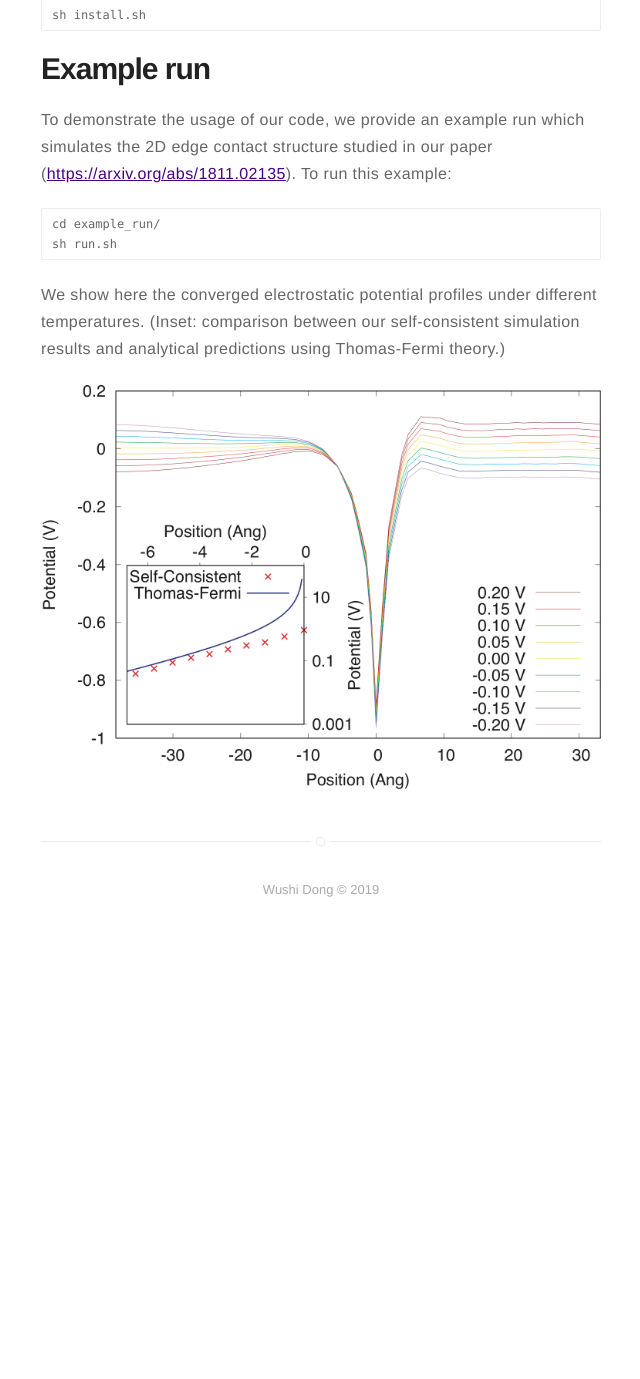
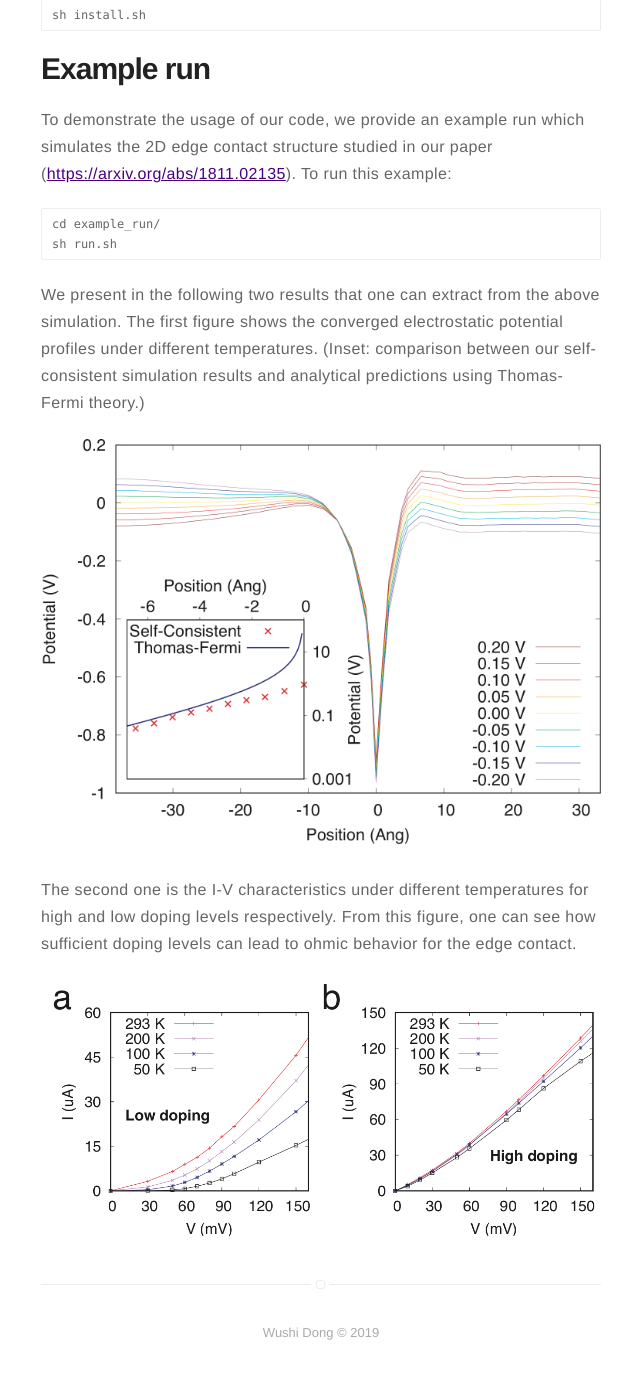
Before and after one commit to wushidonguc/wushidonguc.github.io, a Jekyll site: the page built from _posts/2018-11-11-swan.markdown, in a window 1280 px wide and 1400 px high, scrolled down 1627 px. Shown: the top 1379 px of the window, without its empty margins (319-959 px from the left). Built offline with Jekyll 4.4.1, drawn with Linux system fonts in a browser that asks for light colours; before the commit the page ends 2584 px from its top, so only the background shows below that.

Commit message:
version_0.2.5

````diff
--- a/_posts/2018-11-11-swan.markdown
+++ b/_posts/2018-11-11-swan.markdown
@@ -44,6 +44,10 @@ To demonstrate the usage of our code, we provide an example run which simulates
 cd example_run/
 sh run.sh
 ```
-We show here the converged electrostatic potential profiles under different temperatures. (Inset: comparison between our self-consistent simulation results and analytical predictions using Thomas-Fermi theory.)
+We present in the following two results that one can extract from the above simulation. The first figure shows the converged electrostatic potential profiles under different temperatures. (Inset: comparison between our self-consistent simulation results and analytical predictions using Thomas-Fermi theory.)
 
 ![Project Image]({{ site.url }}/assets/swan_potential.png)
+
+The second one is the I-V characteristics under different temperatures for high and low doping levels respectively. From this figure, one can see how sufficient doping levels can lead to ohmic behavior for the edge contact.
+
+![Project Image]({{ site.url }}/assets/figure_IV.png)
````
Also changed, not shown: assets/figure_IV.png (added), 10 other files.
